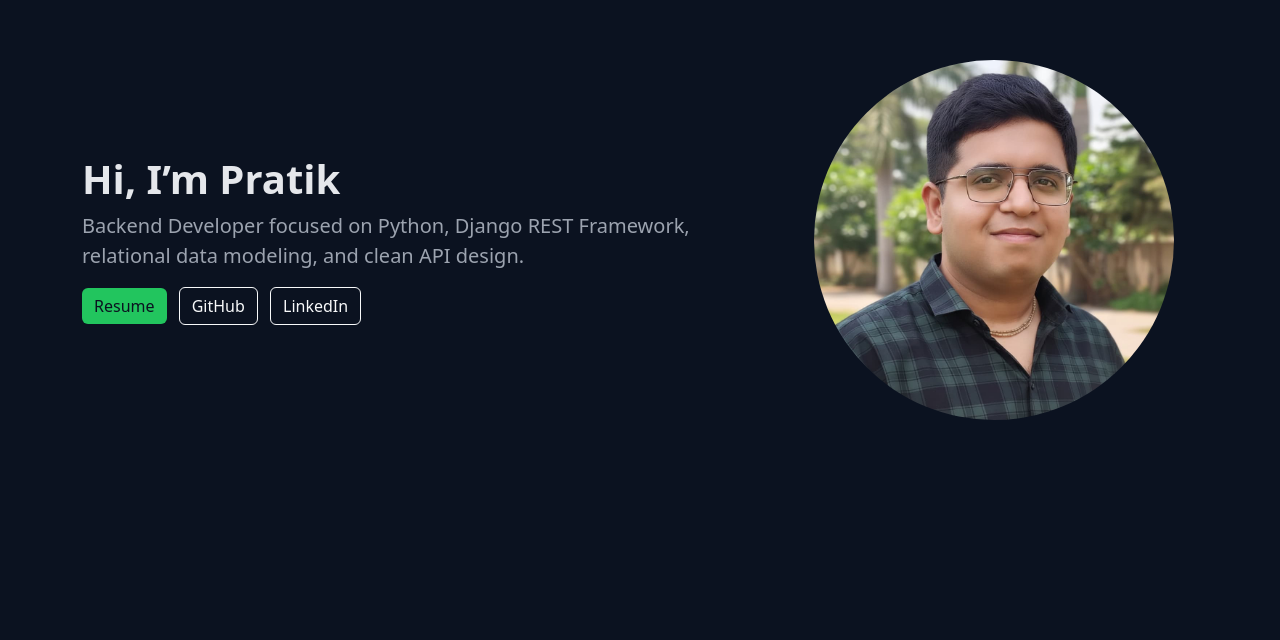
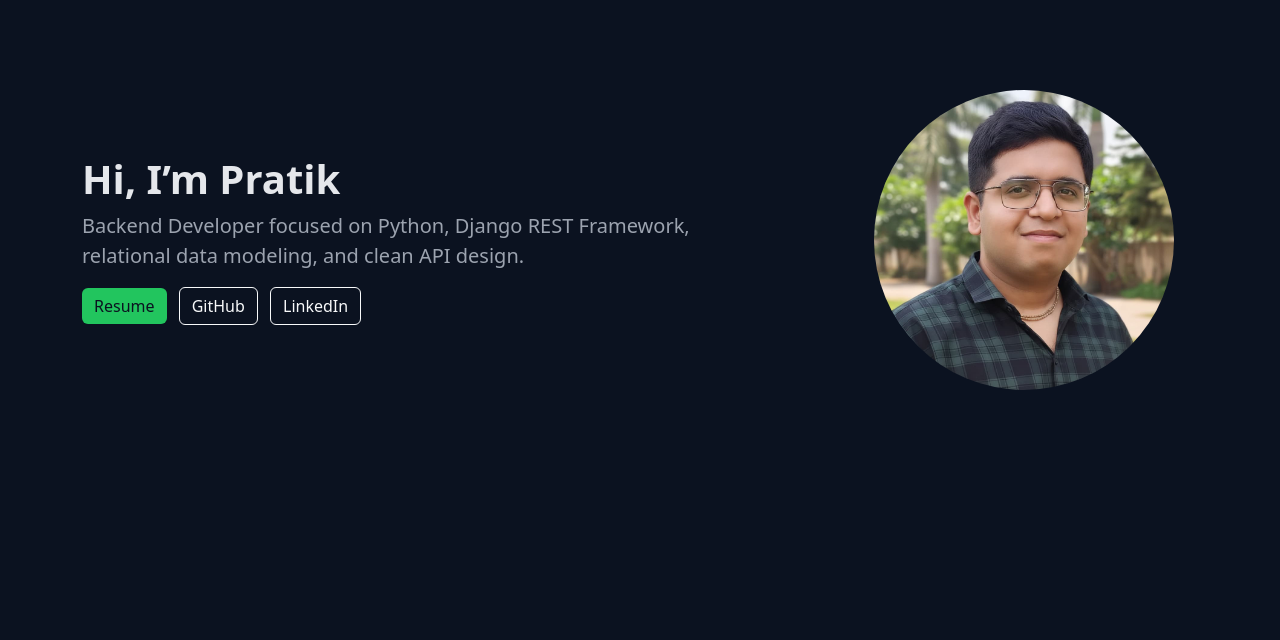
Before and after one commit to PratikG345/My-Portfolio, a plain HTML site: page index.html in a window 1280 px wide. Shown: the part 160-800 px from the top of the page. Drawn offline with nearby package versions, Linux system fonts and the light colour scheme.

Commit message:
Adjust profile image size and enable lazy loading
Updated profile image size and added lazy loading.

```diff
--- a/index.html
+++ b/index.html
@@ -41,9 +41,10 @@
           <img
             src="pratik.jpg"
             alt="Profile Photo"
+            loading="lazy"
             class="rounded-circle"
-            width="360"
-            height="360"
+            width="300"
+            height="300"
           />
         </div>
       </div>
```
